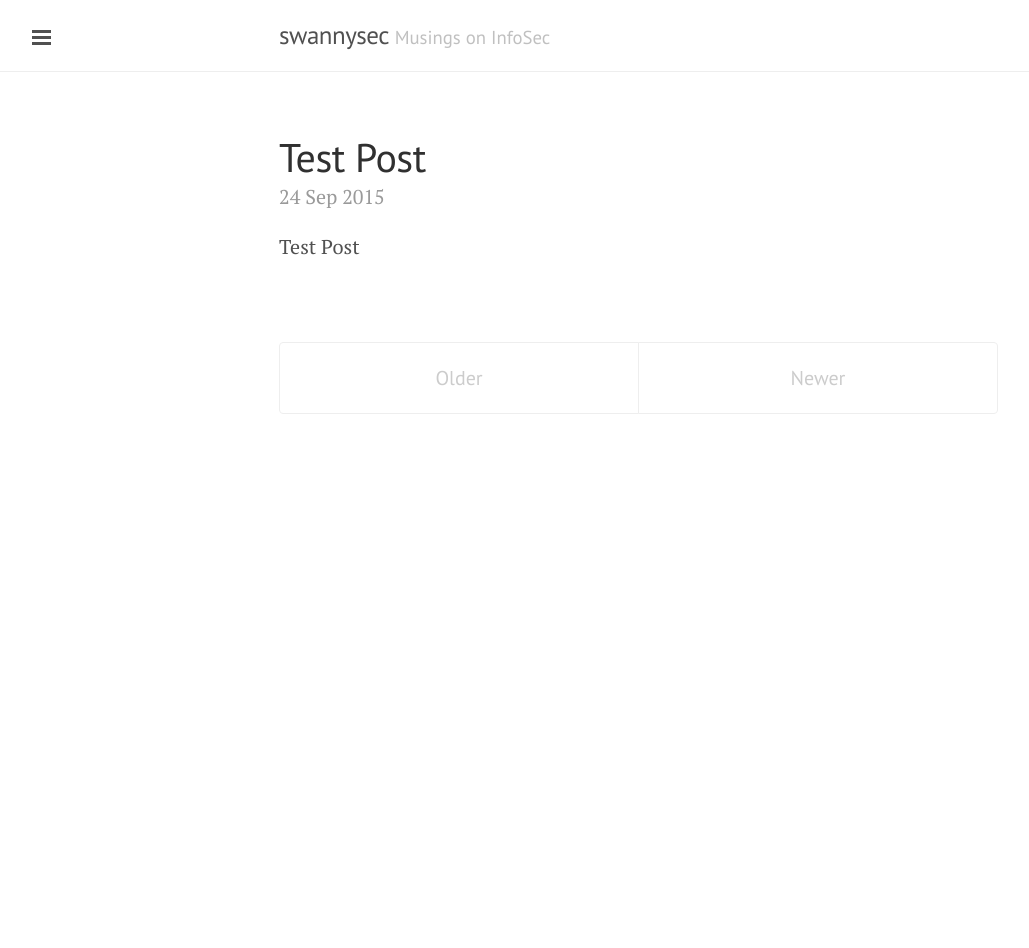
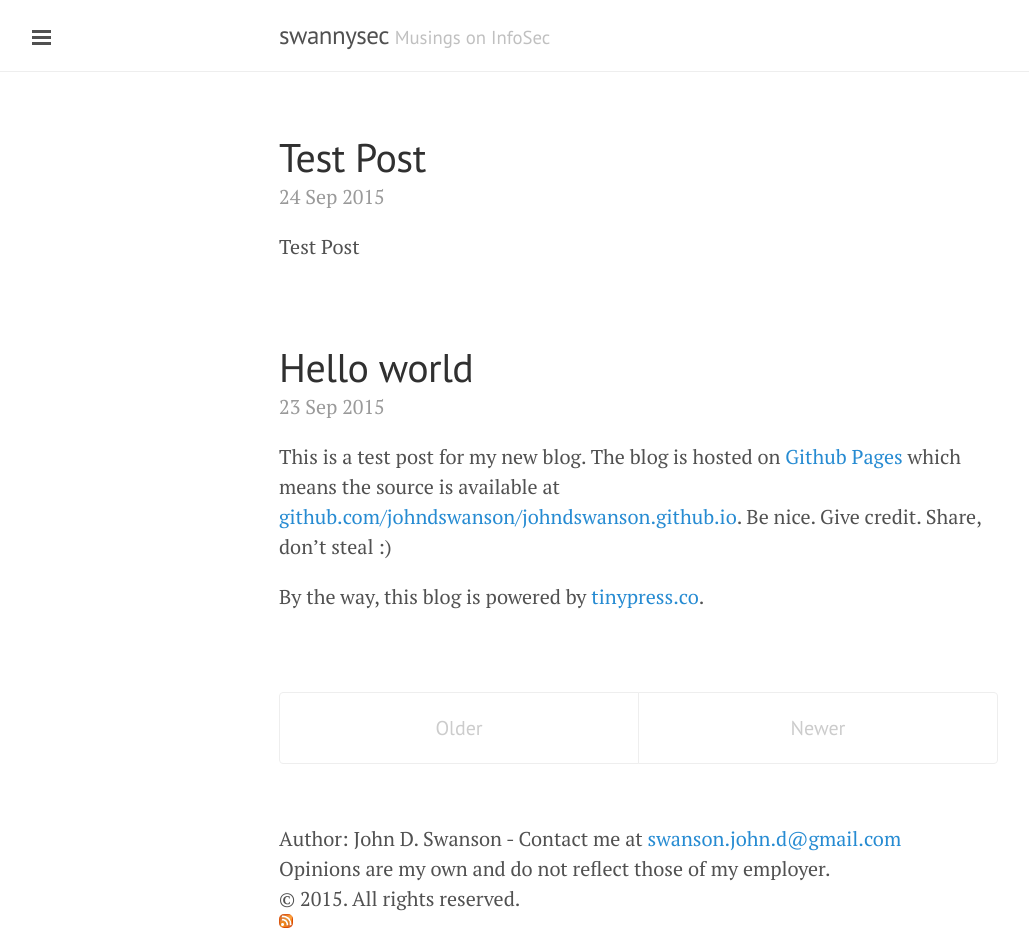
Before and after one commit to swannysec/swannysec.github.io, a Jekyll site: the page built from index.html, in a window 1280 px wide. Shown: the whole page, without its empty margins (1-1030 px from the left). Built offline with Jekyll 4.4.1, drawn with Linux system fonts in a browser that asks for light colours; the list of posts is cut into pages by our own code; comment, search, counter and statistics services are not loaded; before the commit the page ends 900 px from its top, so only the background shows below that.

Commit message:
Disclaimer fixes.

```diff
--- a/_layouts/page.html
+++ b/_layouts/page.html
@@ -11,6 +11,6 @@ layout: default
   <p>
     Author: John D. Swanson - Contact me at <a href="mailto:swanson.john.d@gmail.com">swanson.john.d@gmail.com</a><br>
     Opinions are my own and do not reflect those of my employer.<br>
-    &copy; {{ site.time | date: '%Y' }}. All rights reserved.
+    &copy; {{ site.time | date: '%Y' }}. All rights reserved. &nbsp;&nbsp;&nbsp;&nbsp;&nbsp; <a href="https://swannysec.github.io/atom.xml"><img src="https://swannysec.github.io/public/feed-icon-14x14.png" alt="Atom Feed" style="width:14px;height:14px;border:0"></a>
   </p>
 </div>
--- a/_layouts/post.html
+++ b/_layouts/post.html
@@ -62,6 +62,6 @@ layout: default
   <p>
     Author: John D. Swanson - Contact me at <a href="mailto:swanson.john.d@gmail.com">swanson.john.d@gmail.com</a><br>
     Opinions are my own and do not reflect those of my employer.<br>
-    &copy; {{ site.time | date: '%Y' }}. All rights reserved.
+    &copy; {{ site.time | date: '%Y' }}. All rights reserved. &nbsp;&nbsp;&nbsp;&nbsp;&nbsp; <a href="https://swannysec.github.io/atom.xml"><img src="https://swannysec.github.io/public/feed-icon-14x14.png" alt="Atom Feed" style="width:14px;height:14px;border:0"></a>
   </p>
 </div>
--- /dev/null
+++ b/_posts/2015-09-23-hello-world.markdown
@@ -0,0 +1,8 @@
+---
+published: true
+title: Hello world
+layout: post
+---
+This is a test post for my new blog. The blog is hosted on [Github Pages](http://pages.github.com/) which means the source is available at [github.com/johndswanson/johndswanson.github.io](http://github.com/johndswanson/johndswanson.github.io). Be nice. Give credit. Share, don't steal :)
+
+By the way, this blog is powered by [tinypress.co](https://tinypress.co).
--- a/index.html
+++ b/index.html
@@ -35,3 +35,10 @@ title: Home
     <span class="pagination-item newer">Newer</span>
   {% endif %}
 </div>
+<div class="copyright-contact">
+  <p>
+    Author: John D. Swanson - Contact me at <a href="mailto:swanson.john.d@gmail.com">swanson.john.d@gmail.com</a><br>
+    Opinions are my own and do not reflect those of my employer.<br>
+    &copy; {{ site.time | date: '%Y' }}. All rights reserved. &nbsp;&nbsp;&nbsp;&nbsp;&nbsp; <a href="https://swannysec.github.io/atom.xml"><img src="https://swannysec.github.io/public/feed-icon-14x14.png" alt="Atom Feed" style="width:14px;height:14px;border:0"></a>
+  </p>
+</div>
--- a/public/css/lanyon.css
+++ b/public/css/lanyon.css
@@ -526,5 +526,5 @@ a.pagination-item:hover {
   color: #8f5536;
 }
 .fb-like{
-    vertical-align: middle;
+    Display:table-row;
 }
```
